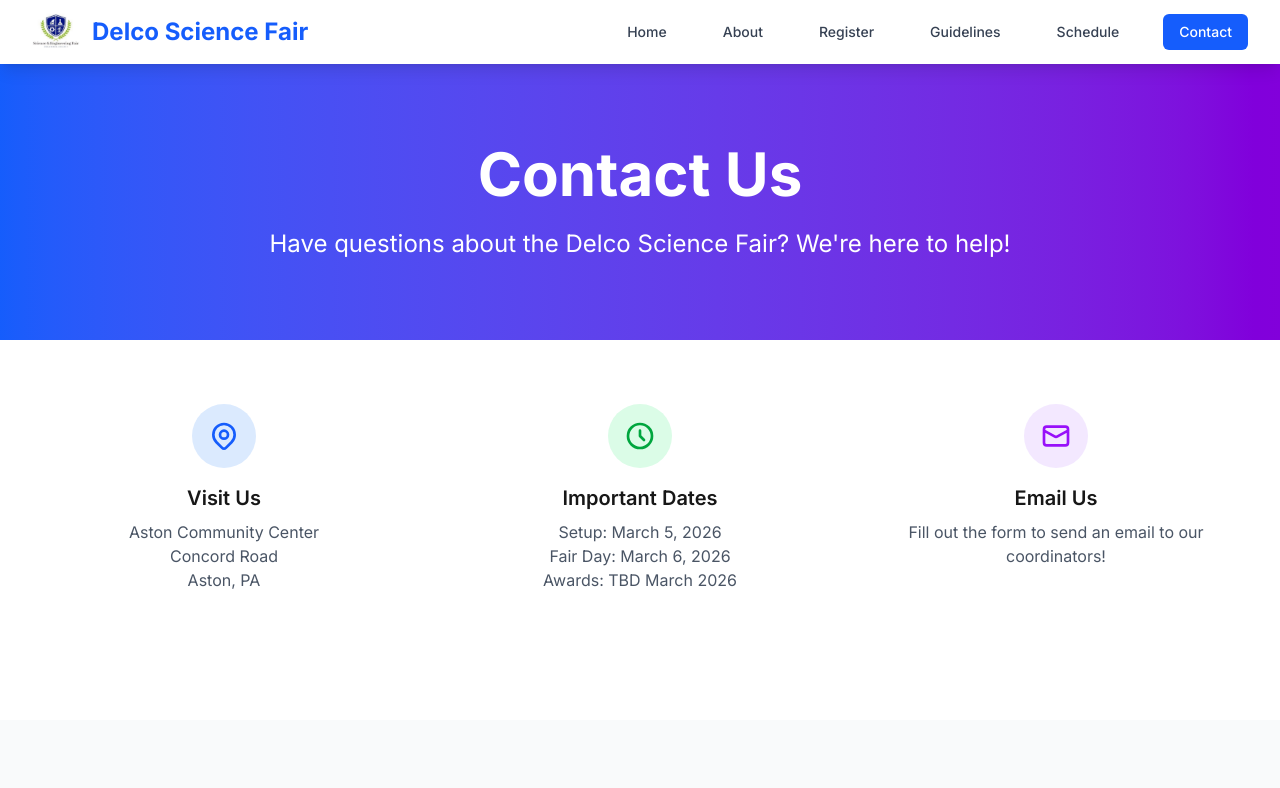
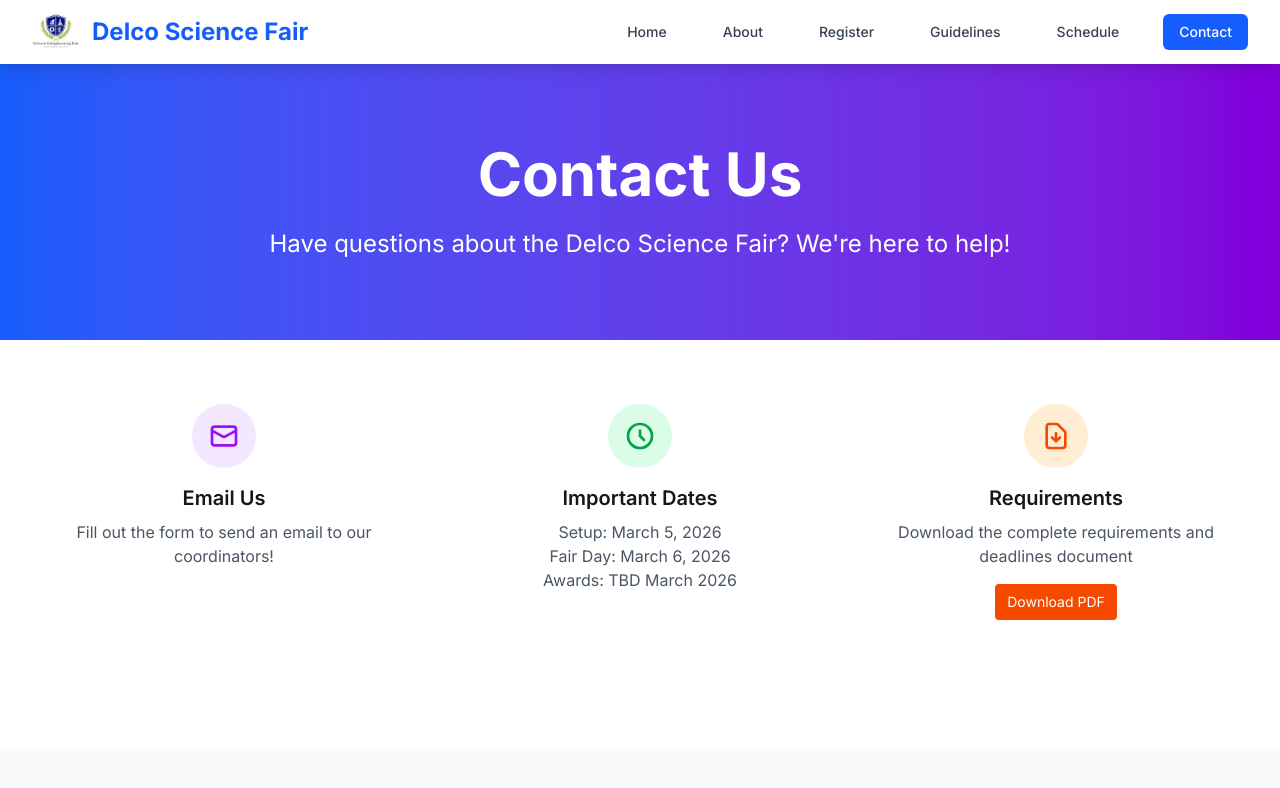
Before and after one commit to luccadimario/delcosf, a Next.js app: page /contact in a window 1280 px wide. Shown: the top 788 px of the page. Built offline with nearby package versions, Linux system fonts and the light colour scheme.

Commit message:
updated with requirements document

```diff
--- a/src/app/about/page.tsx
+++ b/src/app/about/page.tsx
@@ -173,7 +173,7 @@
             <div className="grid md:grid-cols-3 gap-8">
               <div className="bg-white p-8 rounded-lg shadow-md">
                 <div className="text-center">
-                  <div className="w-16 h-16 bg-blue-100 rounded-full flex items-center justify-center mx-auto mb-4">
+                  <div className="w-17 h-17 bg-blue-100 rounded-full flex items-center justify-center mx-auto mb-4">
                     <span className="text-2xl font-bold text-blue-600">
                       1959
                     </span>
@@ -189,7 +189,7 @@
 
               <div className="bg-white p-8 rounded-lg shadow-md">
                 <div className="text-center">
-                  <div className="w-16 h-16 bg-green-100 rounded-full flex items-center justify-center mx-auto mb-4">
+                  <div className="w-17 h-17 bg-green-100 rounded-full flex items-center justify-center mx-auto mb-4">
                     <span className="text-2xl font-bold text-green-600">
                       2000
                     </span>
@@ -205,7 +205,7 @@
 
               <div className="bg-white p-8 rounded-lg shadow-md">
                 <div className="text-center">
-                  <div className="w-16 h-16 bg-purple-100 rounded-full flex items-center justify-center mx-auto mb-4">
+                  <div className="w-17 h-17 bg-purple-100 rounded-full flex items-center justify-center mx-auto mb-4">
                     <span className="text-2xl font-bold text-purple-600">
                       2026
                     </span>
--- a/src/app/contact/page.tsx
+++ b/src/app/contact/page.tsx
@@ -124,11 +124,11 @@
       {/* Contact Information */}
       <section className="py-16">
         <div className="max-w-7xl mx-auto px-4 sm:px-6 lg:px-8">
-          <div className="grid md:grid-cols-3 gap-8 mb-16">
+          <div className="grid md:grid-cols-2 lg:grid-cols-3 gap-8 mb-16">
             <div className="text-center">
-              <div className="w-16 h-16 bg-blue-100 rounded-full flex items-center justify-center mx-auto mb-4">
+              <div className="w-16 h-16 bg-purple-100 rounded-full flex items-center justify-center mx-auto mb-4">
                 <svg
-                  className="w-8 h-8 text-blue-600"
+                  className="w-8 h-8 text-purple-600"
                   fill="none"
                   stroke="currentColor"
                   viewBox="0 0 24 24"
@@ -137,26 +137,15 @@
                     strokeLinecap="round"
                     strokeLinejoin="round"
                     strokeWidth={2}
-                    d="M17.657 16.657L13.414 20.9a1.998 1.998 0 01-2.827 0l-4.244-4.243a8 8 0 1111.314 0z"
-                  />
-                  <path
-                    strokeLinecap="round"
-                    strokeLinejoin="round"
-                    strokeWidth={2}
-                    d="M15 11a3 3 0 11-6 0 3 3 0 016 0z"
+                    d="M3 8l7.89 4.26a2 2 0 002.22 0L21 8M5 19h14a2 2 0 002-2V7a2 2 0 00-2-2H5a2 2 0 00-2 2v10a2 2 0 002 2z"
                   />
                 </svg>
               </div>
-              <h3 className="text-xl font-semibold mb-2">Visit Us</h3>
+              <h3 className="text-xl font-semibold mb-2">Email Us</h3>
               <p className="text-gray-600">
-                Aston Community Center
-                <br />
-                Concord Road
-                <br />
-                Aston, PA
+                Fill out the form to send an email to our coordinators!
               </p>
             </div>
-
             <div className="text-center">
               <div className="w-16 h-16 bg-green-100 rounded-full flex items-center justify-center mx-auto mb-4">
                 <svg
@@ -184,9 +173,9 @@
             </div>
 
             <div className="text-center">
-              <div className="w-16 h-16 bg-purple-100 rounded-full flex items-center justify-center mx-auto mb-4">
+              <div className="w-16 h-16 bg-orange-100 rounded-full flex items-center justify-center mx-auto mb-4">
                 <svg
-                  className="w-8 h-8 text-purple-600"
+                  className="w-8 h-8 text-orange-600"
                   fill="none"
                   stroke="currentColor"
                   viewBox="0 0 24 24"
@@ -195,14 +184,22 @@
                     strokeLinecap="round"
                     strokeLinejoin="round"
                     strokeWidth={2}
-                    d="M3 8l7.89 4.26a2 2 0 002.22 0L21 8M5 19h14a2 2 0 002-2V7a2 2 0 00-2-2H5a2 2 0 00-2 2v10a2 2 0 002 2z"
+                    d="M12 10v6m0 0l-3-3m3 3l3-3m2 8H7a2 2 0 01-2-2V5a2 2 0 012-2h5.586a1 1 0 01.707.293l5.414 5.414a1 1 0 01.293.707V19a2 2 0 01-2 2z"
                   />
                 </svg>
               </div>
-              <h3 className="text-xl font-semibold mb-2">Email Us</h3>
-              <p className="text-gray-600">
-                Fill out the form to send an email to our coordinators!
+              <h3 className="text-xl font-semibold mb-2">Requirements</h3>
+              <p className="text-gray-600 mb-4">
+                Download the complete requirements and deadlines document
               </p>
+              <a
+                href="/General Info & Due Dates.pdf"
+                target="_blank"
+                rel="noopener noreferrer"
+                className="bg-orange-600 text-white px-3 py-2 rounded text-sm hover:bg-orange-700 transition-colors inline-block"
+              >
+                Download PDF
+              </a>
             </div>
           </div>
         </div>
--- a/src/app/register/page.tsx
+++ b/src/app/register/page.tsx
@@ -71,7 +71,7 @@
             </p>
           </div>
 
-          <div className="space-y-8">
+          <div className="space-y-8 mb-8">
             {/* Step 1 */}
             <div className="bg-white rounded-lg shadow-md p-8">
               <div className="flex items-start">
@@ -217,6 +217,34 @@
             </div>
           </div>
         </div>
+        <div className="bg-blue-50 border border-blue-200 rounded-lg p-4 max-w-2xl mx-auto">
+          <div className="flex items-center justify-center">
+            <svg
+              className="w-6 h-6 text-blue-600 mr-2"
+              fill="none"
+              stroke="currentColor"
+              viewBox="0 0 24 24"
+            >
+              <path
+                strokeLinecap="round"
+                strokeLinejoin="round"
+                strokeWidth={2}
+                d="M12 10v6m0 0l-3-3m3 3l3-3m2 8H7a2 2 0 01-2-2V5a2 2 0 012-2h5.586a1 1 0 01.707.293l5.414 5.414a1 1 0 01.293.707V19a2 2 0 01-2 2z"
+              />
+            </svg>
+            <span className="text-blue-800 font-medium mr-3">
+              Complete Requirements Document:
+            </span>
+            <a
+              href="/General Info & Due Dates.pdf"
+              target="_blank"
+              rel="noopener noreferrer"
+              className="bg-blue-600 text-white px-4 py-2 rounded hover:bg-blue-700 transition-colors text-sm font-medium"
+            >
+              Download PDF
+            </a>
+          </div>
+        </div>
       </section>
 
       {/* Important Dates Summary */}
--- a/src/app/schedule/page.tsx
+++ b/src/app/schedule/page.tsx
@@ -126,7 +126,7 @@
             </p>
           </div>
 
-          <div className="space-y-6">
+          <div className="space-y-6 mb-10">
             {importantDates.map((item, index) => {
               const isRulesWizard = item.title.includes("SRC/IRB");
               const isStemWizard =
@@ -198,6 +198,34 @@
                 </div>
               );
             })}
+          </div>
+        </div>
+        <div className="bg-blue-50 border border-blue-200 rounded-lg p-4 max-w-2xl mx-auto">
+          <div className="flex items-center justify-center">
+            <svg
+              className="w-6 h-6 text-blue-600 mr-2"
+              fill="none"
+              stroke="currentColor"
+              viewBox="0 0 24 24"
+            >
+              <path
+                strokeLinecap="round"
+                strokeLinejoin="round"
+                strokeWidth={2}
+                d="M12 10v6m0 0l-3-3m3 3l3-3m2 8H7a2 2 0 01-2-2V5a2 2 0 012-2h5.586a1 1 0 01.707.293l5.414 5.414a1 1 0 01.293.707V19a2 2 0 01-2 2z"
+              />
+            </svg>
+            <span className="text-blue-800 font-medium mr-3">
+              Complete Requirements Document:
+            </span>
+            <a
+              href="/General Info & Due Dates.pdf"
+              target="_blank"
+              rel="noopener noreferrer"
+              className="bg-blue-600 text-white px-4 py-2 rounded hover:bg-blue-700 transition-colors text-sm font-medium"
+            >
+              Download PDF
+            </a>
           </div>
         </div>
       </section>
```
